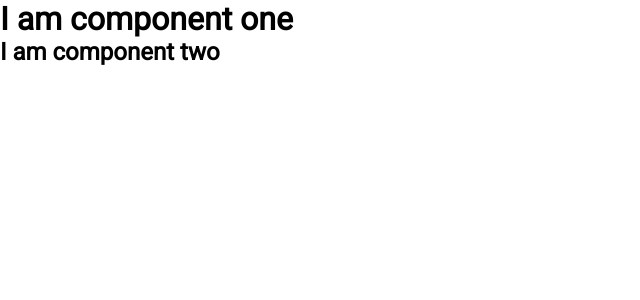
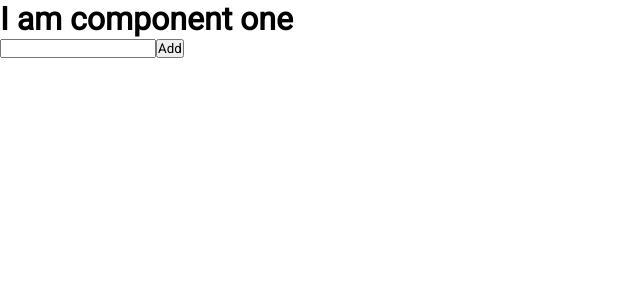
Before and after one commit to poojaduddalwar/FSWDevReact, a React (Create React App) app: page / in a window 1280 px wide. Shown: the top 300 px of the page, without its empty margins (0-640 px from the left). Built offline with nearby package versions, Linux system fonts and the light colour scheme.

Commit message:
some more about global state store

```diff
--- a/package.json
+++ b/package.json
@@ -11,6 +11,7 @@
     "react-redux": "^7.2.6",
     "react-scripts": "4.0.3",
     "redux": "^4.1.2",
+    "redux-devtools-extension": "^2.13.9",
     "web-vitals": "^1.1.2"
   },
   "scripts": {
--- a/src/components/Two.js
+++ b/src/components/Two.js
@@ -1,13 +1,20 @@
 import { useSelector } from "react-redux";
 //this useSelector hook gives access to the central state (store)
 //it accepts a function and return the value of state
+//it is just a hook which allows you to select what u want from your store
+import { useState } from "react";
 
 const Two = () => {
-    const state = useSelector(state => state)
-    console.log(state)
+    const [product, setproduct] = useState('')
+    const state = useSelector(state => state.categories)
+    // console.log(state)
+    const handleSubmit = () => {
+        console.log(product)
+    }
     return (
         <div>
-            <h2>I am component two</h2>
+            <input onChange={(e) => (setproduct(e.target.value))} type="text" />
+            <button onClick={handleSubmit}>Add</button>
         </div>
     );
 }
--- a/src/index.js
+++ b/src/index.js
@@ -7,8 +7,14 @@
 import reducer from './reducer/Reducer';
 import { Provider } from 'react-redux';
 //this provider is gives access to the redux store
+import { composeWithDevTools } from 'redux-devtools-extension';
 
-const store = createStore(reducer)
+const store = createStore(reducer, { products: ['iphone11', 'iphone12', 'iphone13'], categories: ['mobiles', 'headphone', 'cases'] }, composeWithDevTools())
+//reducer is the plain js function which can modify the store depending on what action you pass
+
+//the createStore function accepts 3 parameters :-
+// 1. reducer
+// 2. initial state (so whatever data u pass as 2nd parameter is going to be the initial state of the redux store)
 
 ReactDOM.render(
   <React.StrictMode>
--- a/src/reducer/Reducer.js
+++ b/src/reducer/Reducer.js
@@ -1,8 +1,8 @@
-const initstate = [{ password: 'something' }, { password: 'anything' }, { password: 'nothing' }]
 
-const reducer = (state = initstate, action) => {
+const reducer = (state = {}, action) => {
     switch (action.type) {
-        case 'ADD_DATA':
+        case 'ADD_DATA':   //here ADD_DATA is the action
+            //this action returns new array which contain all data in the previous state and the new data
             return [...state, action.payload]
         default:
             return state
```
Also changed, not shown: 1 other file (tests, documents, lock files or other folders).
